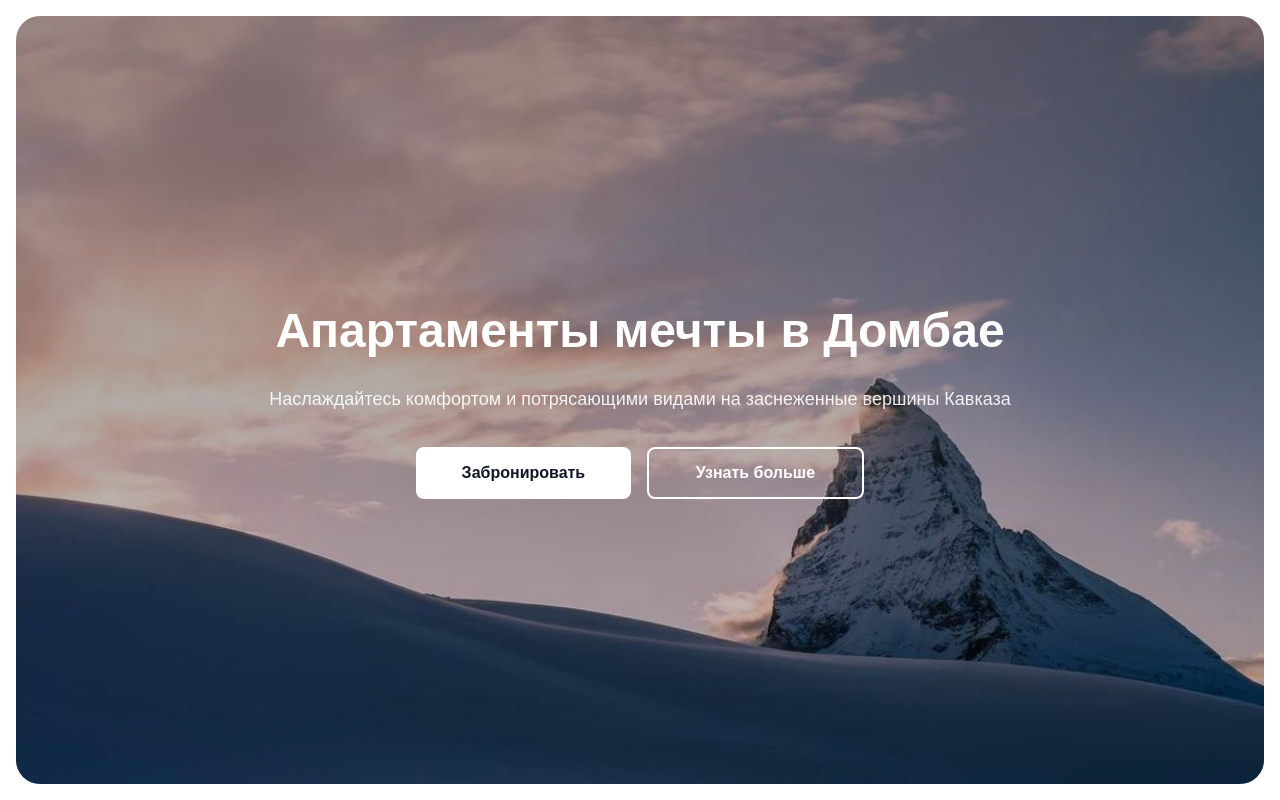
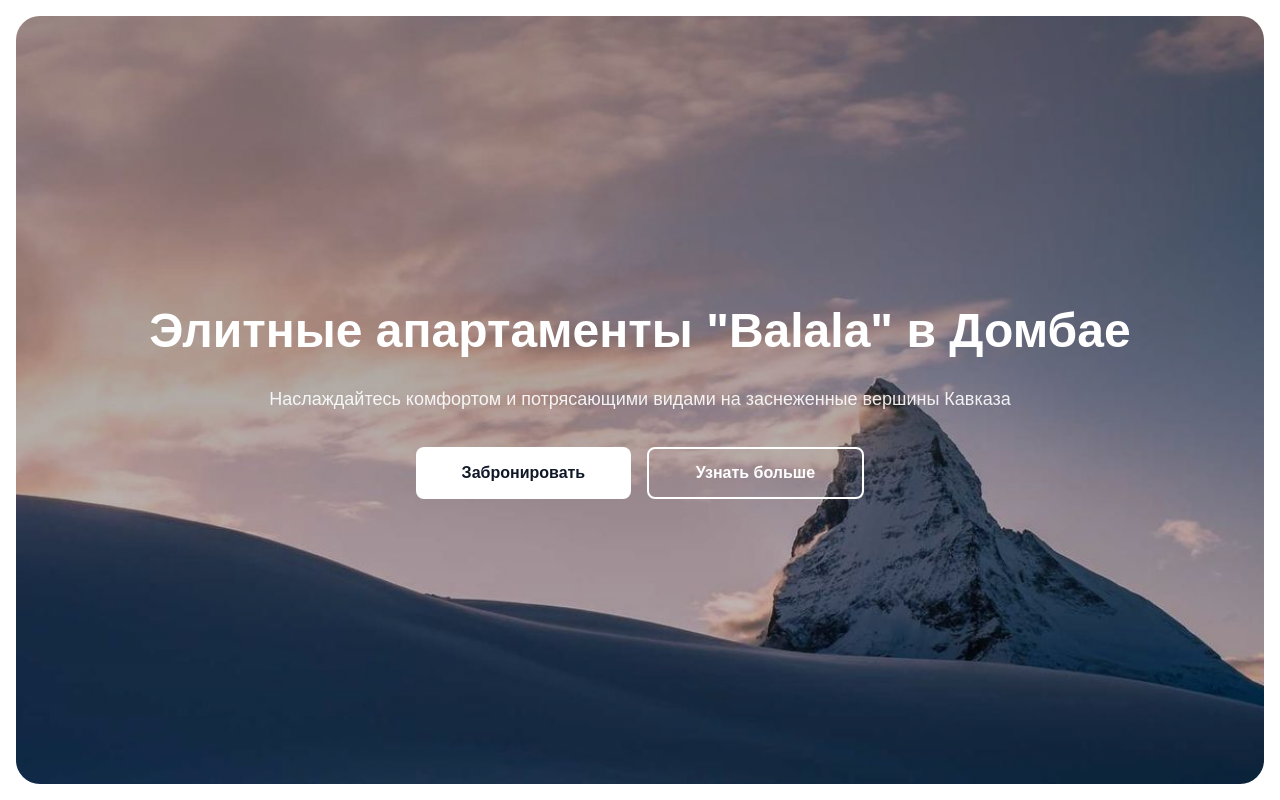
Before and after one commit to Biaslan-git/apartments-landing, a Next.js app: page / in a window 1280 px wide. Shown: the top 800 px of the page. Built offline with nearby package versions, Linux system fonts and the light colour scheme.

Commit message:
feat(hero): edit title

```diff
--- a/components/Hero.tsx
+++ b/components/Hero.tsx
@@ -22,7 +22,7 @@ const Hero = () => {
         {/* Контент */}
         <div className="relative z-10 flex flex-col items-center justify-center min-h-screen px-4 text-center text-white p-4 mx-4">
           <h1 className="text-2xl sm:text-3xl md:text-4xl lg:text-5xl font-bold mb-4 md:mb-6 max-w-full leading-tight">
-            Апартаменты мечты в Домбае
+            Элитные апартаменты "Balala" в Домбае
           </h1>
           <p className="text-sm sm:text-base md:text-lg mb-6 md:mb-8 max-w-full opacity-90 leading-relaxed">
             Наслаждайтесь комфортом и потрясающими видами на заснеженные вершины Кавказа
```
